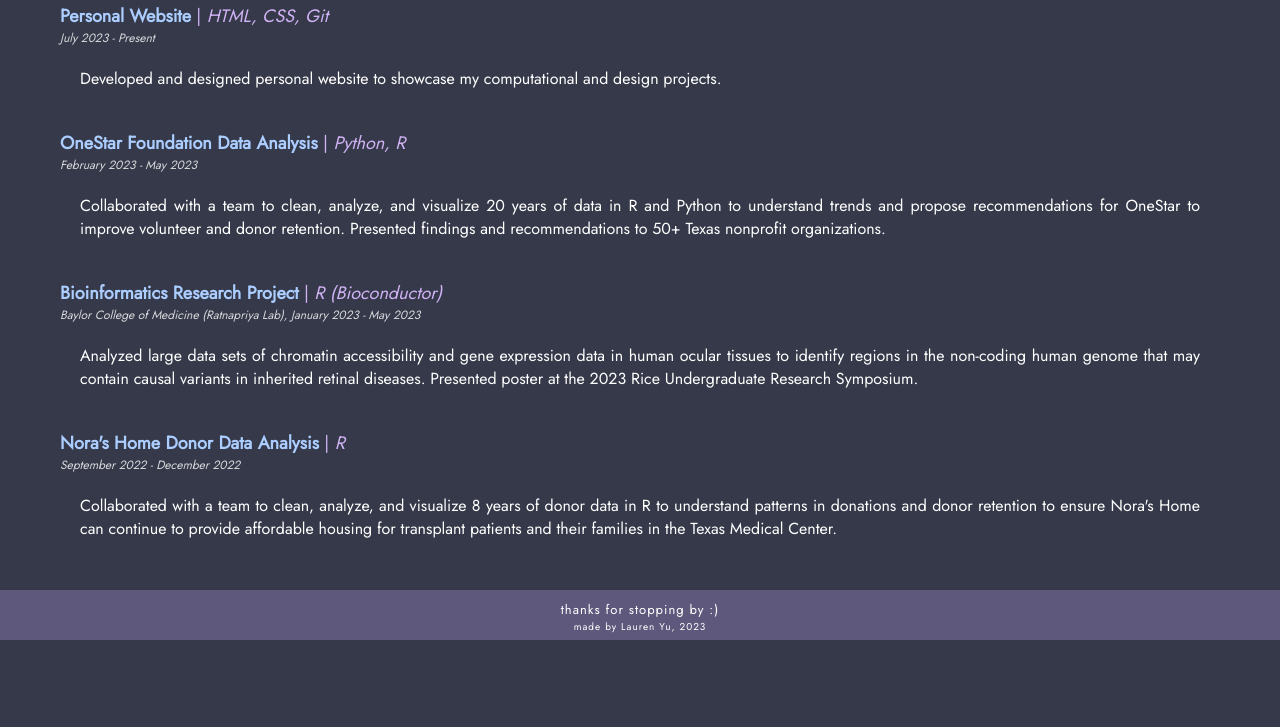
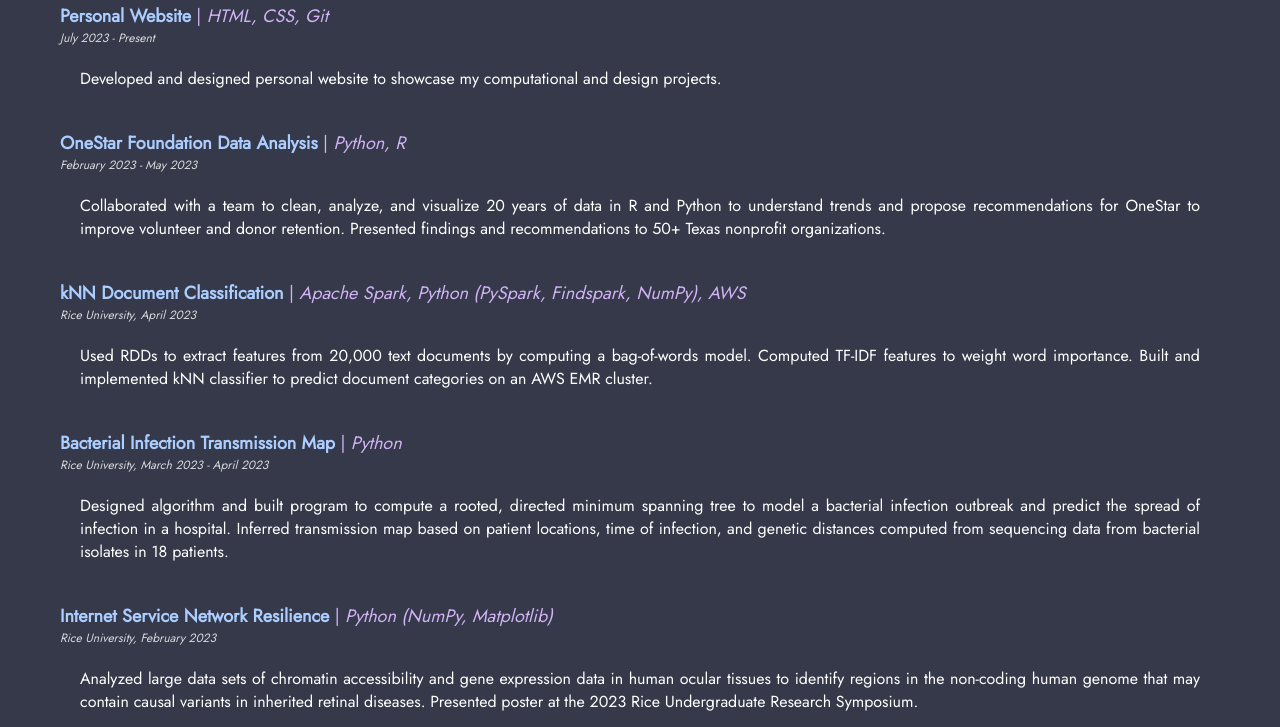
Before and after one commit to laurennyu/laurennyu.github.io, a plain HTML site: page projects.html in a window 1280 px wide. Shown: the part 225-952 px from the top of the page. Before the commit the page ends 865 px from the top, so only its background shows below. Drawn offline with Linux system fonts and the light colour scheme; a web font is replaced by a local one.

Commit message:
Update projects.html
added projects

```diff
--- a/projects.html
+++ b/projects.html
@@ -65,10 +65,35 @@
                     </div>
                     <div class="proj">
                         <h3>
-                            Bioinformatics Research Project <span style="font-weight: 100; color: #D0B2F5"> | <em>R (Bioconductor)</em></span>
+                            kNN Document Classification <span style="font-weight: 100; color: #D0B2F5"> | <em>Apache Spark, Python (PySpark, Findspark, NumPy), AWS</em></span>
                         </h3>
                         <p class="dates">
-                            Baylor College of Medicine (Ratnapriya Lab), January 2023 - May 2023
+                            Rice University, April 2023
+                        </p>
+                        <p class=proj-description>
+                            Used RDDs to extract features from 20,000 text documents by computing a bag-of-words model. Computed TF-IDF
+                            features to weight word importance. Built and implemented kNN classifier to predict document categories on an AWS EMR cluster.
+                        </p>
+                    </div>
+                    <div class="proj">
+                        <h3>
+                            Bacterial Infection Transmission Map <span style="font-weight: 100; color: #D0B2F5"> | <em>Python</em></span>
+                        </h3>
+                        <p class="dates">
+                            Rice University, March 2023 - April 2023
+                        </p>
+                        <p class=proj-description>
+                            Designed algorithm and built program to compute a rooted, directed minimum spanning tree to model a bacterial infection outbreak
+                            and predict the spread of infection in a hospital. Inferred transmission map based on patient locations, time of infection,
+                            and genetic distances computed from sequencing data from bacterial isolates in 18 patients.
+                        </p>
+                    </div>
+                    <div class="proj">
+                        <h3>
+                            Internet Service Network Resilience <span style="font-weight: 100; color: #D0B2F5"> | <em>Python (NumPy, Matplotlib)</em></span>
+                        </h3>
+                        <p class="dates">
+                            Rice University, February 2023
                         </p>
                         <p class=proj-description>
                             Analyzed large data sets of chromatin accessibility and gene expression data in human ocular tissues to identify
```
